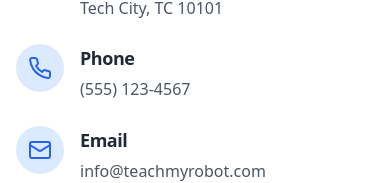
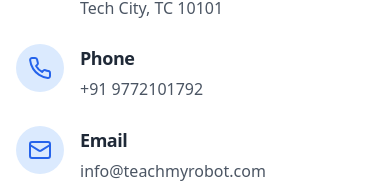
Before and after one commit to amann-singhh/teach-my-robot, a React (Vite) app: page /contact in a window 390 px wide. Shown: the part 626-809 px from the top of the page. Built offline with nearby package versions, Linux system fonts and the light colour scheme.

Commit message:
changed phone no,fixed image error in news

```diff
--- a/src/components/navigation/Footer.tsx
+++ b/src/components/navigation/Footer.tsx
@@ -74,7 +74,7 @@ const Footer: React.FC = () => {
               </div>
               <div className="flex items-center space-x-3">
                 <Phone size={20} className="text-primary-400" />
-                <span className="text-gray-400">(555) 123-4567</span>
+                <span className="text-gray-400">+91 9772101792</span>
               </div>
               <div className="flex items-center space-x-3">
                 <Mail size={20} className="text-primary-400" />
--- a/src/data/newsData.ts
+++ b/src/data/newsData.ts
@@ -25,7 +25,7 @@ export const newsItems: NewsItem[] = [
     <p>TeachMyRobot proudly announces the launch of  first-ever morning robotics lab at Araria, marking a major step toward advanced education in rural Bihar. The lab was inaugurated by Honorable Chief Minister <strong>Nitish Kumar</strong> at <strong>Rajkiyakrit Ramanugrah Higher Secondary School, Hansa</strong>.</p>
 
     <h3>Advancing STEM Education</h3>
-    <img src="images/news/n1desc.jpeg' alt="description" style="width:100%; max-width:600px; margin: 20px 0;" />
+    <img src="/images/news/n1desc.jpeg" alt="description" style="width:100%; max-width:600px; margin: 20px 0;" />
 
     <p>This initiative introduces global-level STEM learning with hands-on tools and curriculum. Students will now explore:</p>
     <ul>
@@ -41,7 +41,7 @@ export const newsItems: NewsItem[] = [
     <h2>Impact and Future Plans</h2>
     <p>This lab will serve as a hub for rural innovation, inspiring students to pursue careers in science and technology. TeachMyRobot plans to expand this model to more schools in North Bihar in the coming months.</p>
 
-    <p>For further updates and registration details for upcoming workshops, visit our <a href="/labs#araria">Araria Labs page</a> or call (555) 987-6543.</p>
+    <p>For further updates and registration details for upcoming workshops, visit our <a href="/labs#araria">Araria Labs page</a> or call +91 9772101792.</p>
   `,
   featured: true,
 },
--- a/src/pages/ContactPage.tsx
+++ b/src/pages/ContactPage.tsx
@@ -115,8 +115,8 @@ const ContactPage: React.FC = () => {
                   <div>
                     <h3 className="text-lg font-semibold mb-1">Phone</h3>
                     <p className="text-gray-600">
-                      <a href="tel:+15551234567" className="hover:text-primary-600 transition-colors">
-                        (555) 123-4567
+                      <a href="tel:+91 9772101792" className="hover:text-primary-600 transition-colors">
+                        +91 9772101792
                       </a>
                     </p>
                   </div>
```
